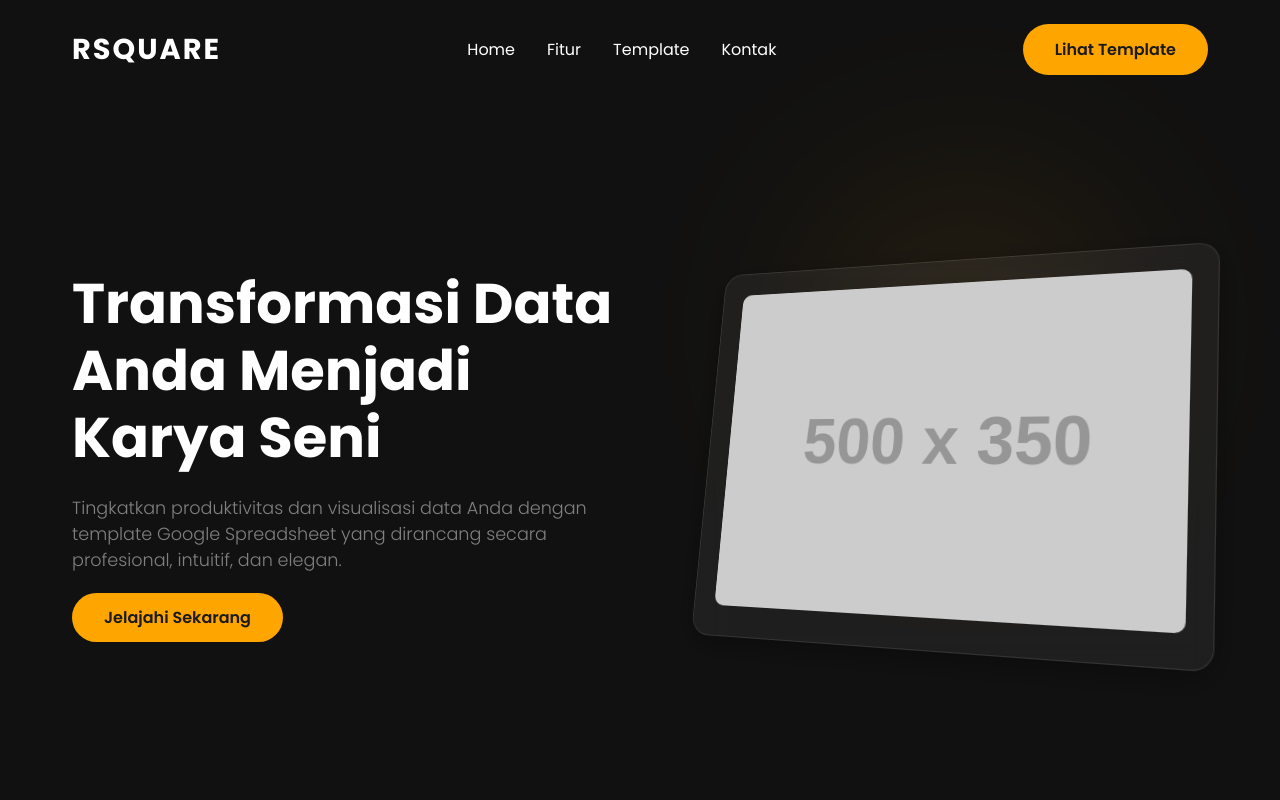
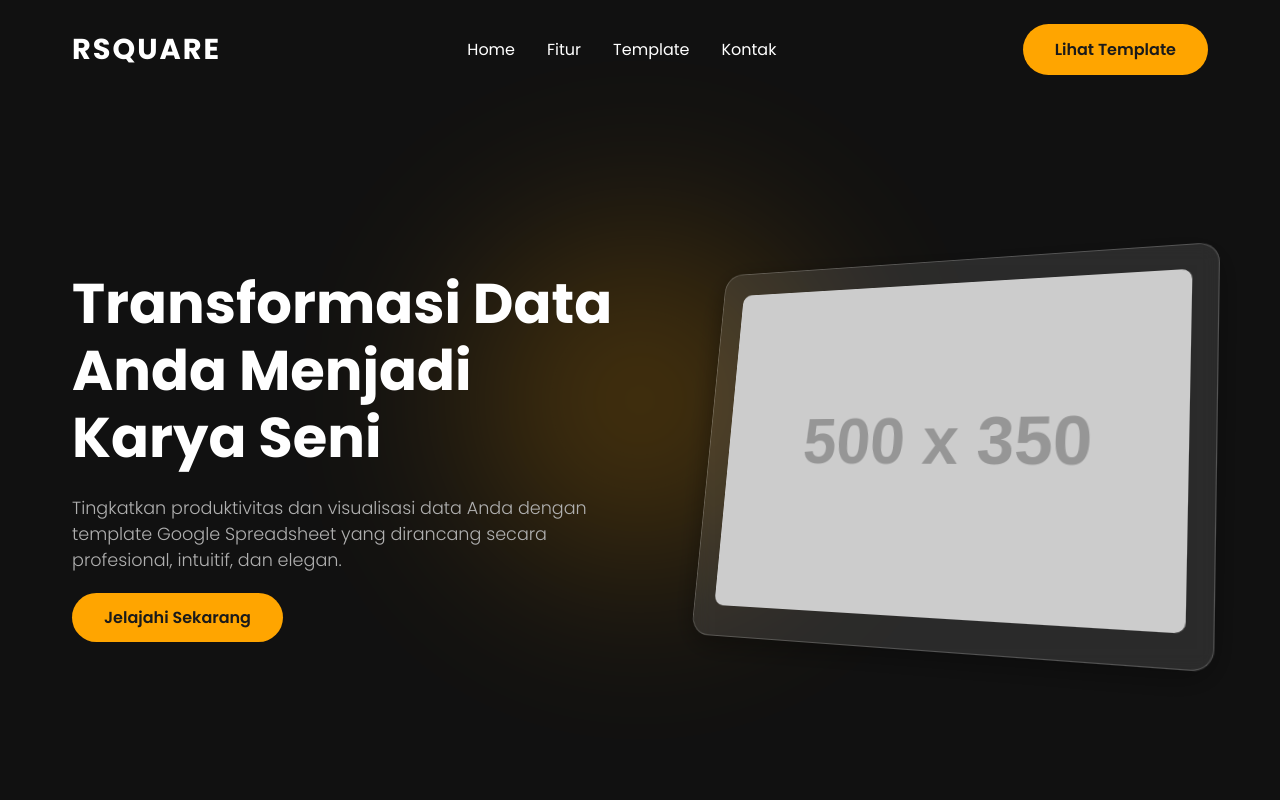
Before and after one commit to rickyprayasa/Web-experimental, a plain HTML site: page Index.html in a window 1280 px wide. Shown: the top 800 px of the page. Drawn offline with Linux system fonts and the light colour scheme; placeholder pictures from the web are drawn by us.

Commit message:
Update style.css

```diff
--- a/style.css
+++ b/style.css
@@ -6,7 +6,7 @@
     --primary-color: #FFA500; /* Oranye */
     --dark-color: #1a1a1a;    /* Hitam pekat */
     --light-color: #ffffff;   /* Putih */
-    --gray-color: #808080;     /* Abu-abu */
+    --gray-color: #b0b0b0;     /* Abu-abu (dibuat lebih terang) */
     --bg-color: #111111;       /* Background utama (gelap) */
 }
 
@@ -25,7 +25,7 @@ body {
     font-family: 'Poppins', sans-serif;
     background-color: var(--bg-color);
     color: var(--light-color);
-    overflow-x: hidden; /* Mencegah horizontal scroll */
+    overflow-x: hidden;
 }
 
 .container {
@@ -125,7 +125,7 @@ body {
     display: flex;
     align-items: center;
     padding-top: 100px;
-    position: relative;
+    position: relative; /* Penting untuk z-index blob */
     overflow: hidden;
 }
 
@@ -174,31 +174,34 @@ body {
     border-radius: 10px;
 }
 
-/* Glassmorphism Effect */
+/* PERBAIKAN: Glassmorphism Effect dibuat lebih terang */
 .glass-effect {
-    background: rgba(255, 255, 255, 0.05);
-    backdrop-filter: blur(15px);
-    -webkit-backdrop-filter: blur(15px);
-    border: 1px solid rgba(255, 255, 255, 0.1);
+    background: rgba(255, 255, 255, 0.1); /* Dulu 0.05, sekarang lebih terang */
+    backdrop-filter: blur(10px);
+    -webkit-backdrop-filter: blur(10px);
+    border: 1px solid rgba(255, 255, 255, 0.2); /* Border lebih jelas */
     box-shadow: 0 8px 32px 0 rgba(0, 0, 0, 0.37);
 }
 
-/* Decorative Blob */
+/* PERBAIKAN: Decorative Blob dibuat lebih terlihat */
 .decorative-blob {
     position: absolute;
-    width: 500px;
-    height: 500px;
+    width: 600px;   /* Ukuran diperbesar */
+    height: 600px;
     background: radial-gradient(circle, var(--primary-color), transparent 60%);
-    opacity: 0.15;
-    filter: blur(100px);
-    top: 10%;
-    right: 5%;
-    z-index: -1;
+    opacity: 0.3;   /* Opacity ditingkatkan dari 0.15 */
+    filter: blur(80px); /* Blur dikurangi dari 100px */
+    top: 50%;
+    left: 50%;
+    transform: translate(-50%, -50%); /* Diposisikan di tengah agar lebih impactful */
+    z-index: -1;      /* Akan berada di belakang konten hero, tapi di depan background body */
 }
 
 /* Sections General Styling */
 .features-section, .templates-section {
     padding: 6rem 0;
+    position: relative; /* Menjaga konten tetap di atas blob */
+    z-index: 1;
 }
 
 .section-title {
@@ -299,26 +302,28 @@ body {
     color: var(--gray-color);
 }
 
-/* Sparkle Effect */
+/* PERBAIKAN: Sparkle Effect & Animasi */
 .sparkle {
     position: absolute;
-    width: 6px;
-    height: 6px;
+    width: 8px; /* Diperbesar sedikit */
+    height: 8px;
     background: var(--primary-color);
     border-radius: 50%;
     z-index: 9999;
     pointer-events: none;
+    box-shadow: 0 0 10px var(--primary-color), 0 0 20px var(--primary-color);
+    /* PERBAIKAN: Animasi sekarang menggunakan variabel dari JS */
     animation: sparkle-anim 0.8s forwards;
-    box-shadow: 0 0 10px var(--primary-color), 0 0 20px var(--primary-color);
 }
 
 @keyframes sparkle-anim {
-    0% {
+    from {
         transform: scale(1);
         opacity: 1;
     }
-    100% {
-        transform: scale(2.5) translate(15px, -15px);
+    to {
+        /* Menggunakan variabel --x dan --y yang di set oleh JavaScript */
+        transform: scale(0) translate(var(--x, 0), var(--y, 0));
         opacity: 0;
     }
 }
@@ -355,7 +360,7 @@ body {
 
 @media (max-width: 768px) {
     .navbar nav {
-        display: none; /* Sembunyikan untuk mobile, bisa ditambahkan hamburger menu */
+        display: none;
     }
     .hero-content h1 {
         font-size: 2.5rem;
```
